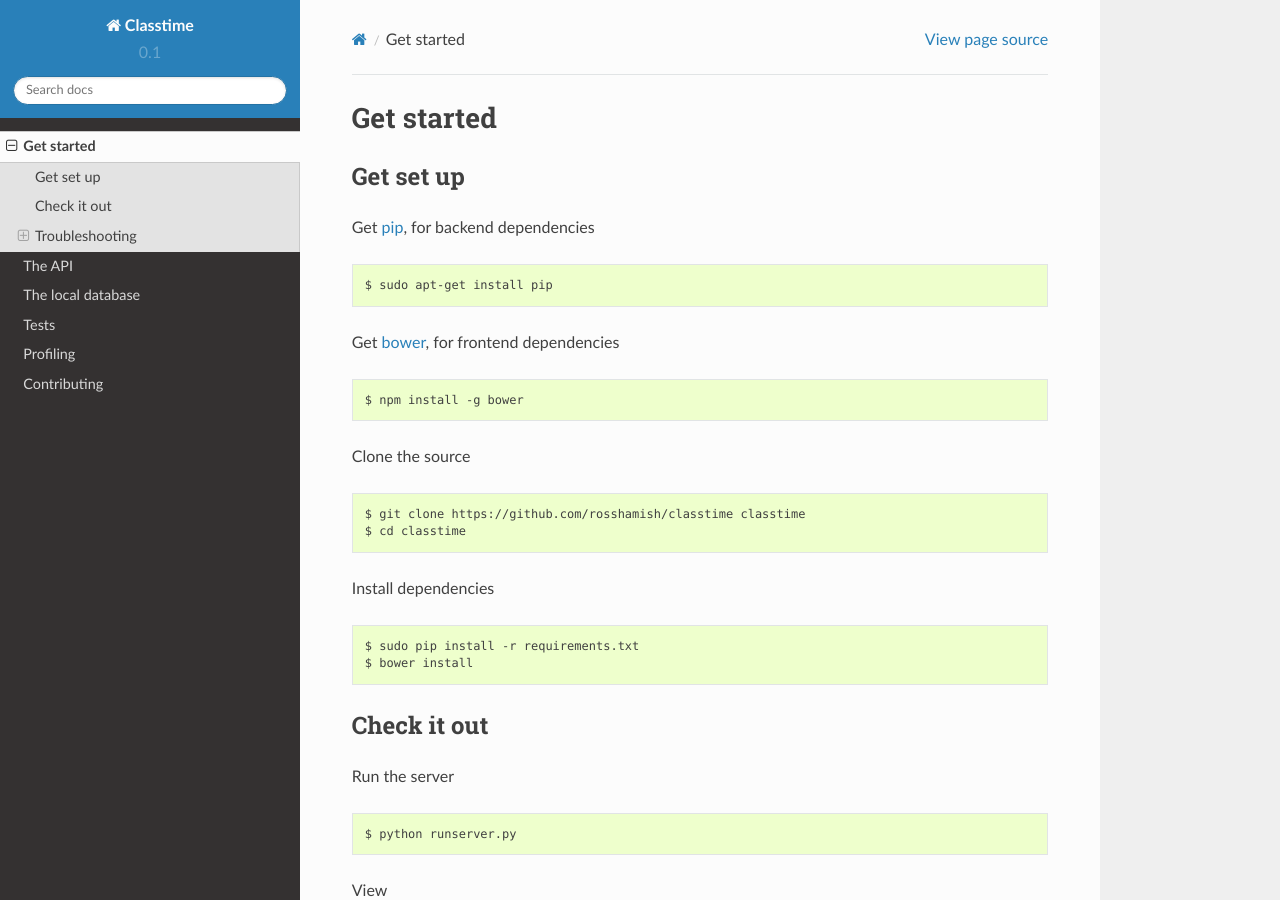
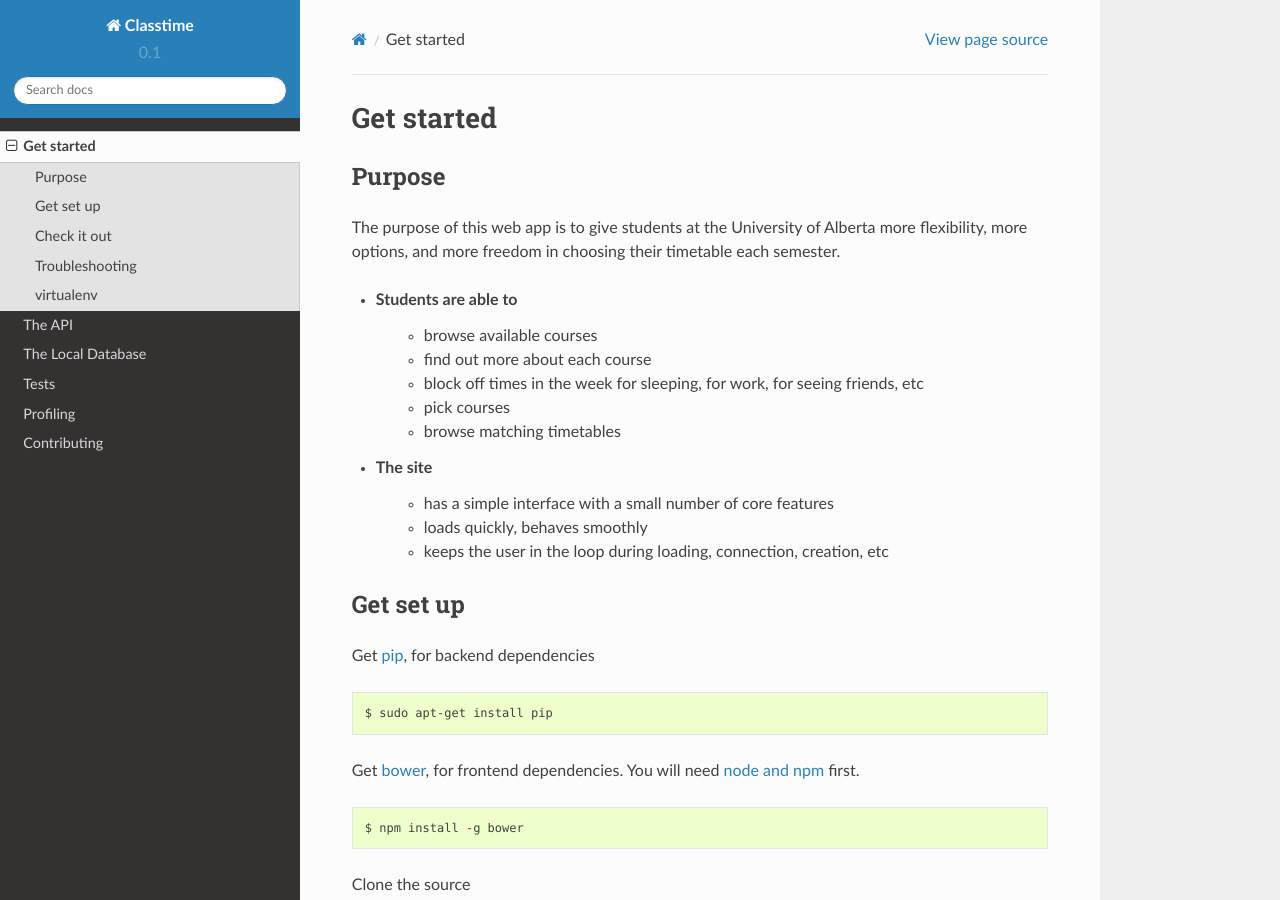
Before and after one commit to ahoskins/Winston, a Sphinx documentation site: the page built from docs/get-started.rst, in a window 1280 px wide and 900 px high. Built offline with Sphinx 7.4.7 and the Read the Docs theme 2.0.0, drawn with Linux system fonts in a browser that asks for light colours; some of the changed text lies outside the part shown.

Commit message:
docs(): add contributing info, 'purpose', and other cleanups

```diff
--- a/docs/get-started.rst
+++ b/docs/get-started.rst
@@ -1,6 +1,22 @@
 ===========
 Get started
 ===========
+
+Purpose
+~~~~~~~
+
+The purpose of this web app is to give students at the University of Alberta more flexibility, more options, and more freedom in choosing their timetable each semester.
+
+- Students are able to
+    * browse available courses
+    * find out more about each course
+    * block off times in the week for sleeping, for work, for seeing friends, etc
+    * pick courses
+    * browse matching timetables
+- The site
+    * has a simple interface with a small number of core features
+    * loads quickly, behaves smoothly
+    * keeps the user in the loop during loading, connection, creation, etc
 
 Get set up
 ~~~~~~~~~~
@@ -9,7 +25,7 @@
 
  $ sudo apt-get install pip
 
-Get `bower <http://bower.io/>`__, for frontend dependencies ::
+Get `bower <http://bower.io/>`__, for frontend dependencies. You will need `node and npm <http://nodejs.org/download/>`__ first. ::
 
  $ npm install -g bower
 
@@ -42,11 +58,17 @@
 ~~~~~~~~~~~~~~~
 
 If the install fails, you might also need to `install python-ldap's
-dependencies manually <stackoverflow.com/questions/4768446/python-cant-install-python-ldap>`__
+dependencies manually <http://stackoverflow.com/questions/4768446/python-cant-install-python-ldap>`__
 
 virtualenv
-''''''''''
+~~~~~~~~~~
 
 A virtual environment is an isolated build environment best used on a
 per-project basis. It is recommended to use one. A good option is
 `virtualenv <http://virtualenv.readthedocs.org/en/latest/virtualenv.html>`__.
+
+Usage ::
+
+	$ virtualenv venv # create a virtual environment in the folder 'venv'
+	$ . venv/bin/activate  # activate the virtual environment
+	(venv)$ pip install -r requirements.txt # install dependencies to the virtual environment
--- a/docs/tests.rst
+++ b/docs/tests.rst
@@ -2,7 +2,7 @@
 Tests
 =====
 
-Core functionality is tested with
+Core backend functionality is tested with
 `Nose <https://nose.readthedocs.org/en/latest/>`__
 
 Nose is included in `requirements.txt <https://pip.readthedocs.org/en/1.1/requirements.html>`__, so if you ran ``$ pip install -r requirements.txt``, it is already installed.
```
Also changed, not shown: docs/contributing.rst (+23 -1 lines), docs/index.rst (+2 -10 lines), docs/the-local-database.rst (+9 -3 lines).
